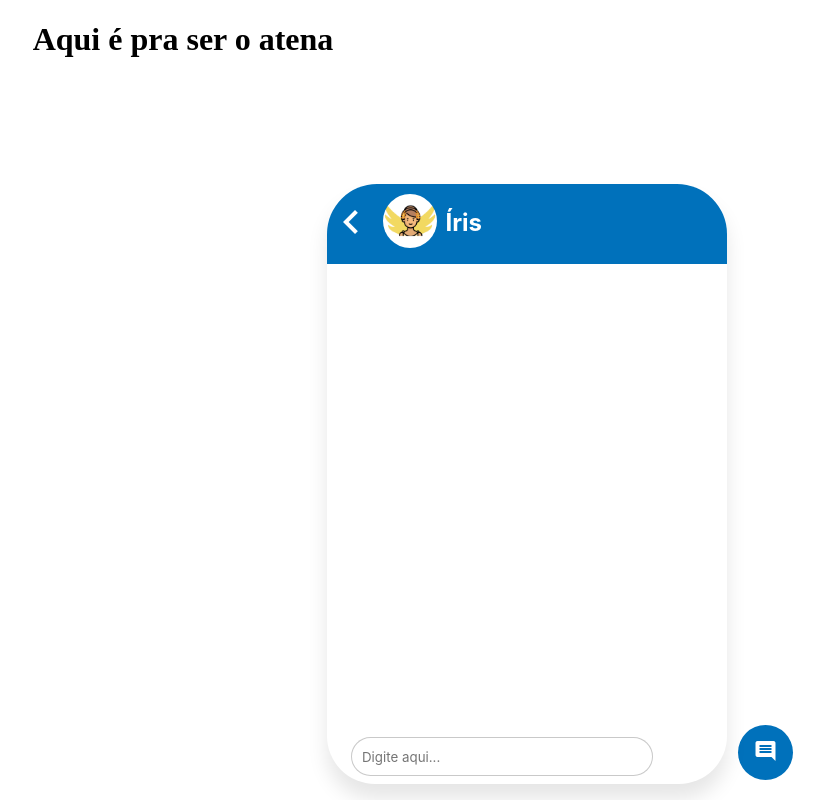
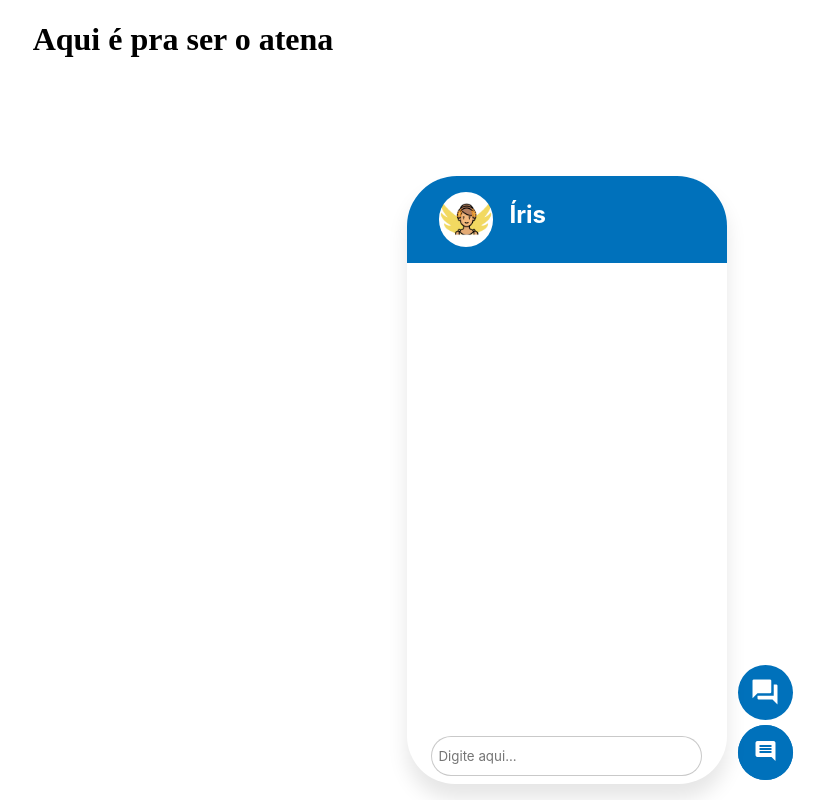
Before and after one commit to carollbrunetto/iris, a React (Create React App) app in the folder front/: page / in a window 1280 px wide. Shown: the whole page, without its empty margins (457-1280 px from the left). Built offline with nearby package versions, Linux system fonts and the light colour scheme.

Commit message:
configurando quick replies

```diff
--- a/front/src/components/chatbot/Chatbot.js
+++ b/front/src/components/chatbot/Chatbot.js
@@ -4,8 +4,10 @@ import Message from './Message';
 import Cookies from 'universal-cookie';
 import {v4 as uuid} from 'uuid';
 
-import img from './imgs/íris.png'
+
 import './Chatbot.modules.css'
+import Feedback from './Feedback';
+import Header from './Header';
 
 const cookies = new Cookies();
 
@@ -14,6 +16,9 @@ const Chatbot = () => {
   let messagesEnd = useRef(null);
   const [messages, setMessages] = useState([])
   const [objMessage, setObjMessage] = useState([])
+  const [show, setShow] = useState(true)
+  const [fbOn, setFbOn] = useState(true)
+  const [feedback, setFeedback] = useState(false)
   let userId;
 
   if  (cookies.get('userId') === undefined) {
@@ -47,7 +52,7 @@ const Chatbot = () => {
 
   }
 
-  const df_event_query = async (eventName) => {
+   const df_event_query = async (eventName) => {
     const res = await axios.post( '/api/df_event_query',  {event: eventName, userId: cookies.get(userId)});
     for (let msg of res.data.fulfillmentMessages) {
       let says = {
@@ -86,6 +91,20 @@ const Chatbot = () => {
     }
   }
 
+  function Messages () {
+    return (
+      <>
+        <div className='mensagens' style={{paddingTop: '25px'}}>
+          {messages && returnMessages(messages)}
+          <div ref={messagesEnd} />
+        </div>
+        <div className='div-input'>
+          <input className='input-msg' type="text" placeholder='Digite aqui...' onKeyUp={handleInputKeyPress}/>
+        </div>
+      </>
+    )
+  }
+
   const handleInputKeyPress = ((e) => {
       if (e.key === 'Enter') {
           df_text_query(e.target.value);
@@ -94,29 +113,51 @@ const Chatbot = () => {
     })
 
 
+  const handleShowBot = () => {
+    console.log(show)
+    if (show) {
+      setShow(false)
+    } else {
+      setShow(true)
+    }
+  }
+
+  const handleShowFeedback = () => {
+    if (feedback) {
+      setFeedback(false)
+    } else {
+      setFeedback(true)
+    }
+
+  }
+
   return (
-    <div className="cont">
-      <div className='chatbot-card'>
-        <div className="chatbot-header">
-          <div className="iris-header">
-            <i className='material-icons voltar'>chevron_left</i>
-            <div className='imagem'>
-              <img src={img} alt='perfil' className='iris-perfil-header'/>
-            </div>
-            <div className='nome'>
-              <p>Íris</p>
-            </div>
-          </div>
-        </div>
-        <div className='mensagens' style={{paddingTop: '25px'}}>
-          {messages && returnMessages(messages)}
-          <div ref={messagesEnd} />
-        </div>
-        <div className='div-input'>
-          <input className='input-msg' type="text" placeholder='Digite aqui...' onKeyUp={handleInputKeyPress}/>
-        </div>
+
+    <div className='chat-all'>
+      <label onClick={handleShowFeedback}>
+        <i className="material-icons janela-fb">forum</i>
+      </label>
+      <label onClick={handleShowBot}>
+        <i className="material-icons">insert_comment</i>
+      </label>
+
+
+      <div className='cont chatbot-card'>
+        <>
+        <Header isFeedback={feedback}/>
+
+        {!feedback &&  (
+          <Messages/>
+        )}
+
+        {feedback &&  (
+          <Feedback userId={userId}/>
+        )}
+      </>
       </div>
+
     </div>
+
   )
   };
 
--- a/front/src/components/chatbot/Chatbot.modules.css
+++ b/front/src/components/chatbot/Chatbot.modules.css
@@ -5,51 +5,56 @@
 
 *::-webkit-scrollbar {
    width: 1rem;
- }
+}
+
+
+@media (min-width: 12px) {
+
+}
+
 
 
 .cont {
-   /* display: flex; */
-   width: 400px;
-   /* float: right; */
+   min-width: 20rem;
+   width: 20%;
    position: absolute;
-   /* overflow: hidden; */
-   /* margin-right: 2rem; */
    right: 6rem;
    bottom: 1rem;
    box-shadow: 0px 15px 20px rgba(0,0,0, 0.1);
    border-radius: 3rem;
    font-family: -apple-system, BlinkMacSystemFont, "Segoe UI", Roboto, "Helvetica Neue", Arial, "Noto Sans", sans-serif,
-   "Apple Color Emoji", "Segoe UI Emoji", "Segoe UI Symbol", "Noto Color Emoji";
-
+   "Apple Color Emoji", "Segoe UI Emoji", "Segoe UI Symbol", "Noto Color Emoji"
 }
 
+
+
+
 .input-msg {
-   width: 35vh;
+   width: 80%;
    height: 4vh;
    border: 1px solid rgba(0, 0, 0, 0.21);
    margin: 0 1.5rem 0.5rem 1.5rem;
    border-radius: 2rem;
-   padding: 2.5px 10px;
+   padding: 1% 2%;
    outline: none;
    box-sizing: content-box;
    font-family: -apple-system, BlinkMacSystemFont, "Segoe UI", Roboto, "Helvetica Neue", Arial, "Noto Sans", sans-serif,
    "Apple Color Emoji", "Segoe UI Emoji", "Segoe UI Symbol", "Noto Color Emoji";;
 }
 
-.chatbot-card{
-   overflow: hidden;
-}
 
 .chatbot-header {
-   font-size: 15px;
+   display: flex;
+   font-size: 15pt;
    font-weight: 500;
    border-radius:  3.125rem 3.125rem 0 0;
    background: #0071BB;
+
+
 }
 
 .iris-perfil {
-   display: inline;
+   /* display: inline; */
    width: auto;
    height: 3.4rem;
    border-radius: 50px;
@@ -63,9 +68,6 @@
 }
 
 
-.voltar {
-   font-size: 3rem;
-}
 
 .imagem {
    display: flex;
@@ -74,23 +76,22 @@
 
 
 .iris-perfil-header {
-   display: inline;
-   margin: 0.6rem 0.5rem 1rem 1rem;
+   /* display: inline; */
+   margin: 1rem 1rem 1rem 2rem;
    height: 3.4rem;
    border-radius: 100%;
-   margin-left: 0.5rem;
+
+
 }
 
-
-
 .nome {
-   display: flex;
-   float: left;
-   margin-top: -0.2rem;
-   width: 3rem;
+   /* display: flex; */
+   /* float: left; */
+   /* margin-top: -0.2rem; */
+   /* width: 3rem; */
    /* text-align: center; */
    font-weight: 700;
-   font-size: 1.5rem;
+   font-size: 18pt;
    color: #ffffff;
 }
 
@@ -105,7 +106,6 @@
 
 .grandao-iris {
    display: flex;
-
 }
 
 
@@ -129,7 +129,7 @@
    margin-right: 50px;
    box-sizing: content-box ;
 
-  /* padding-left: 15rem; */
+   /* padding-left: 15rem; */
 
 }
 
@@ -142,3 +142,32 @@
    color: #ffffff;
    margin-top: -0.2rem;
 }
+
+@media  (min-width: 360px) and (max-width: 700px){
+   .cont {
+      width: auto;
+      height: auto;
+   }
+
+   label {
+      display: none;
+   }
+
+   .chatbot-card {
+     height: auto;
+     right: 0;
+     border-bottom-left-radius: 0;
+     border-bottom-right-radius: 0;
+     margin-bottom: 0;
+     bottom: 0;
+   }
+
+   .input-msg {
+      height: auto;
+   }
+
+   .msg-iris {
+      width: auto;
+      height: auto;
+   }
+}
--- /dev/null
+++ b/front/src/components/chatbot/Feedback.js
@@ -0,0 +1,62 @@
+import React, { useEffect, useState, useRef } from 'react';
+import Message from './Message';
+import './Chatbot.modules.css'
+import axios from 'axios';
+import Cookies from 'universal-cookie';
+
+const cookies = new Cookies();
+
+const Feedback = ({userId}) => {
+
+  const [messages, setMessages] = useState([])
+  let messagesEnd = useRef(null);
+  const [objMessage, setObjMessage] = useState([])
+
+  const df_event_query = async (eventName) => {
+    const res = await axios.post( '/api/df_event_query',  {event: eventName, userId: cookies.get(userId)});
+    for (let msg of res.data.fulfillmentMessages) {
+      let says = {
+        speaks: 'Íris',
+        msg: msg
+      }
+      objMessage.push(says);
+      console.log(says)
+    }
+    setMessages({messages:  objMessage})
+  }
+
+  const scrollToBottom = () => {
+    messagesEnd.current.scrollIntoView({ behavior: "smooth" })
+  }
+
+  useEffect  ( () => {
+    df_event_query('Feedback')
+    // df_event_query('Teste')
+    // scrollToBottom()
+  }, [])
+
+
+  function returnMessages(stateMessages) {
+
+    if (stateMessages.messages) {
+
+      return Object.entries(stateMessages.messages).map((message, i) => {
+        console.log(message)
+        return <Message key={i} speaks={message[1]?.speaks} text={message[1]?.msg?.text?.text} />
+      })
+    } else {
+      return null
+    }
+  }
+
+  return (
+      <div>
+        <div className='mensagens' style={{paddingTop: '25px'}}>
+          {messages && returnMessages(messages)}
+          <div ref={messagesEnd} />
+        </div>
+      </div>
+  )
+}
+
+export default Feedback;
--- /dev/null
+++ b/front/src/components/chatbot/Header.js
@@ -0,0 +1,17 @@
+import React from "react";
+import img from './imgs/íris.png'
+
+
+export default function Header ({isFeedback}) {
+
+  return (
+    <div className="chatbot-header">
+      <div className='imagem'>
+        <img src={img} alt='perfil' className='iris-perfil-header'/>
+      </div>
+      <div className='nome'>
+        <p>{isFeedback ? 'Feedback' : 'Íris'}</p>
+      </div>
+    </div>
+  )
+}
--- a/front/src/components/pages/Landing.css
+++ b/front/src/components/pages/Landing.css
@@ -1,6 +1,9 @@
 h1 {
   text-align: center;
 }
+
+
+
 
 label {
   position: absolute;
@@ -16,3 +19,18 @@ label {
   cursor: pointer;
   text-align: center;
 }
+
+.janela-fb {
+  position: absolute;
+  line-height: 55px;
+  right: 0.5px;
+  bottom: 60px;
+  height: 55px;
+  width: 55px;
+  background: #0071BB;
+  border-radius: 50px;
+  font-size: 30px;
+  color: #fff;
+  cursor: pointer;
+  text-align: center;
+}
--- a/front/src/components/pages/Landing.js
+++ b/front/src/components/pages/Landing.js
@@ -1,5 +1,7 @@
 import React from "react";
 import './Landing.css'
+
+
 
 const Landing = () => {
   return (
@@ -7,12 +9,9 @@ const Landing = () => {
       <div className="titulo">
         <h1>Aqui é pra ser o atena</h1>
       </div>
-      <label>
-        <i className="material-icons janela-bot">insert_comment</i>
-      </label>
     </div>
   )
 }
 
-<button>aaaaaaa</button>
+
 export default Landing;
```
Also changed, not shown: front/src/components/chatbot/QuickReplies.js (+12 -0 lines).
